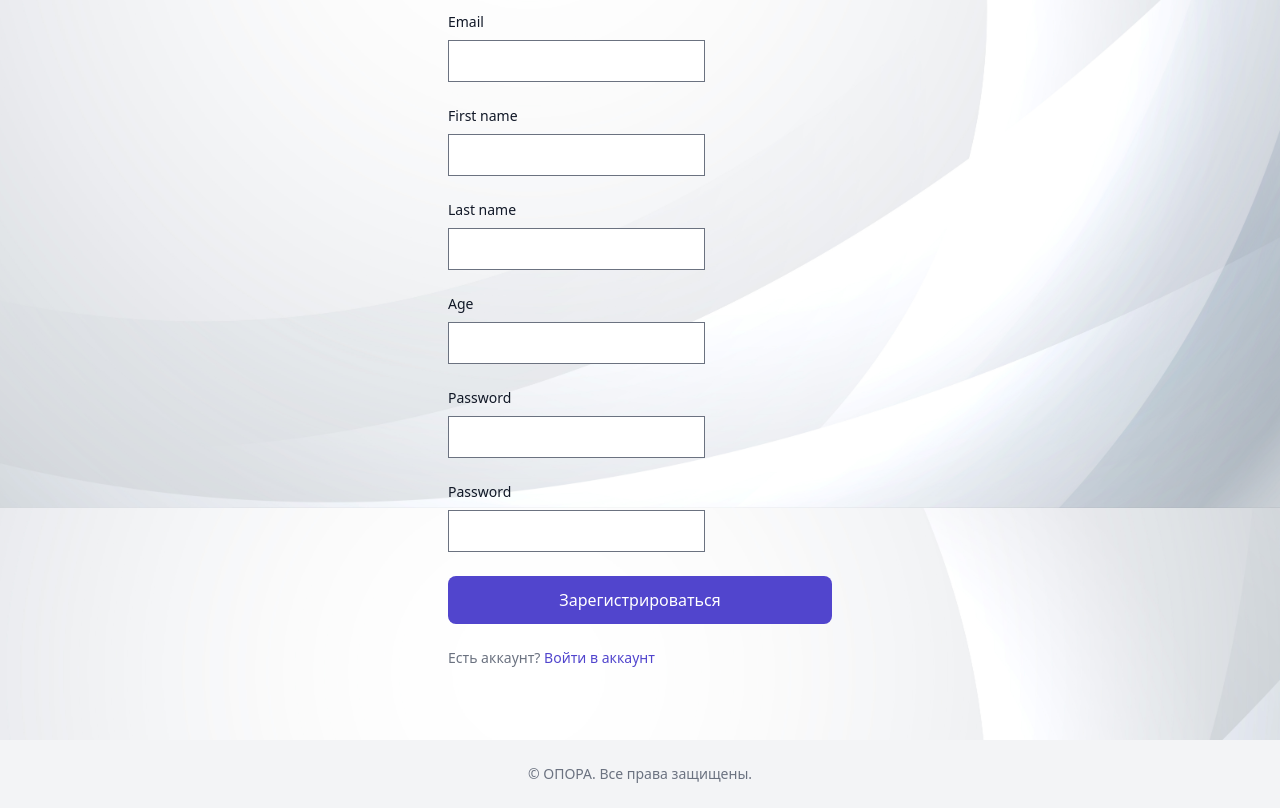
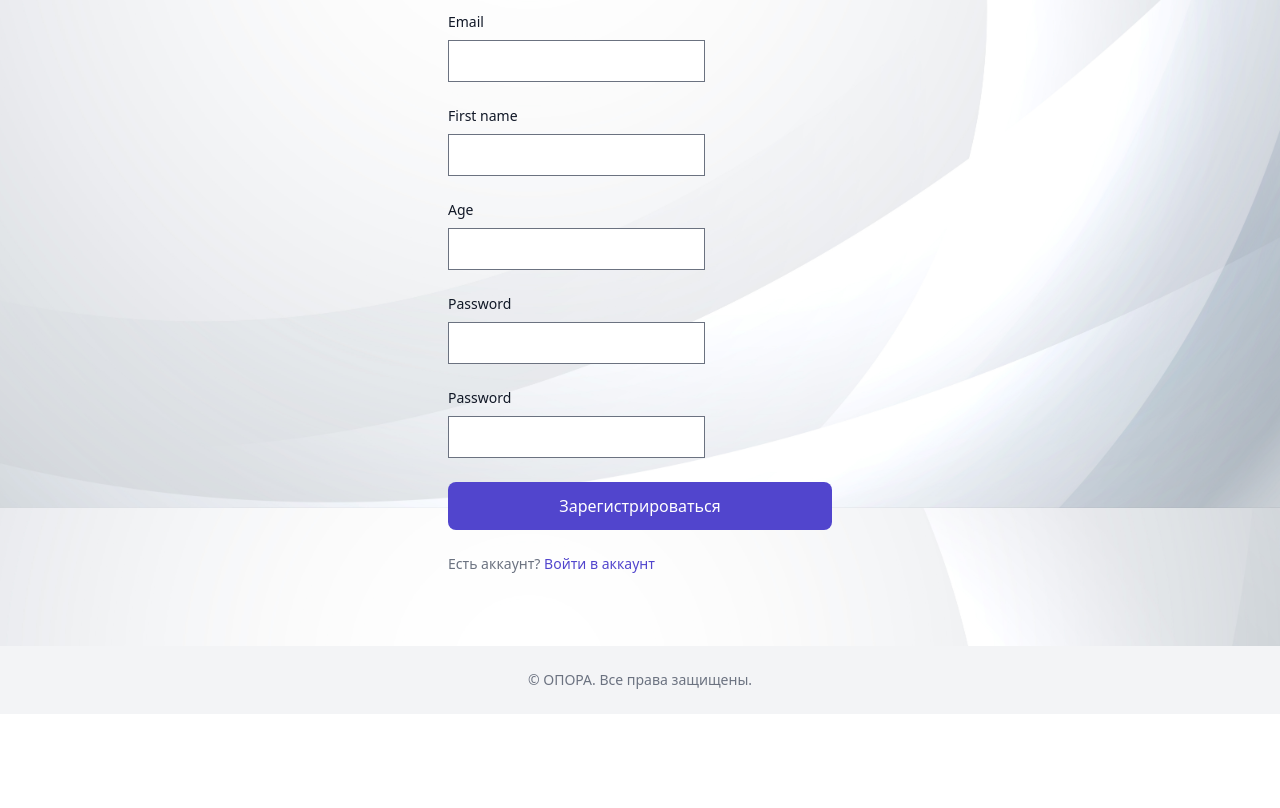
Before and after one commit to MaksimLakovich/Psychologist-aggregator, a Django app: template users/templates/users/register_page.html in a window 1280 px wide. Shown: the part 292-1100 px from the top of the page. After the commit the page ends 981 px from the top, so only its background shows below. Run offline with Django 5.2, Linux system fonts and the light colour scheme; the template is opened without the code that fills it, so the values that code supplies are empty, except form fields; tables that the repository leaves empty hold one stand-in row (values such as "Sample post"); form fields are guessed from the names that the template uses; some libraries are stand-ins or nearby versions.

Commit message:
Небольшие доработки в функционале "РЕГИСТРАЦИЯ"

```diff
--- a/users/_web/views/auth_view.py
+++ b/users/_web/views/auth_view.py
@@ -68,6 +68,8 @@ class RegisterPageView(FormView):
             user = AppUser.objects.create_user(
                 email=email,
                 password=password,
+                first_name=form.cleaned_data["first_name"],
+                age=form.cleaned_data["age"],
                 role=role_obj,
                 is_active=False,
             )
--- a/users/templates/users/register_page.html
+++ b/users/templates/users/register_page.html
@@ -84,21 +84,6 @@
                         {% endif %}
                     </div>
 
-                    <!-- Last name -->
-                    <div>
-                        <label for="{{ form.last_name.id_for_label }}"
-                               class="block mb-2 text-sm font-medium text-gray-900 dark:text-white">
-                            {{ form.last_name.label }}
-                        </label>
-                        {{ form.last_name }}
-
-                        {% if form.last_name.errors %}
-                        <p class="mt-2 text-sm text-red-600 dark:text-red-500">
-                            {{ form.last_name.errors.0 }}
-                        </p>
-                        {% endif %}
-                    </div>
-
                     <!-- Age -->
                     <div>
                         <label for="{{ form.age.id_for_label }}"
```
Also changed, not shown: users/_web/forms/auth_form.py (+26 -3 lines).
